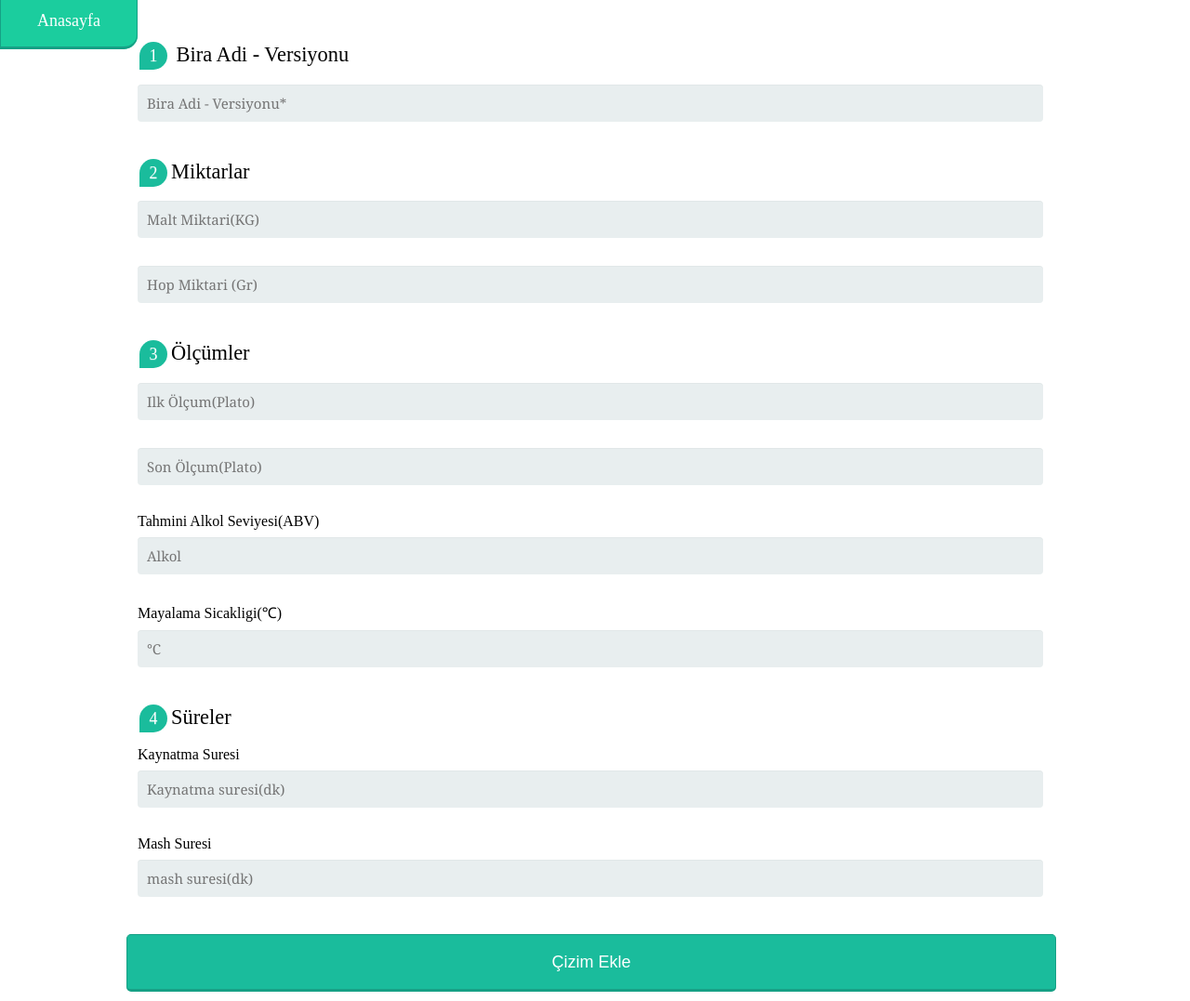
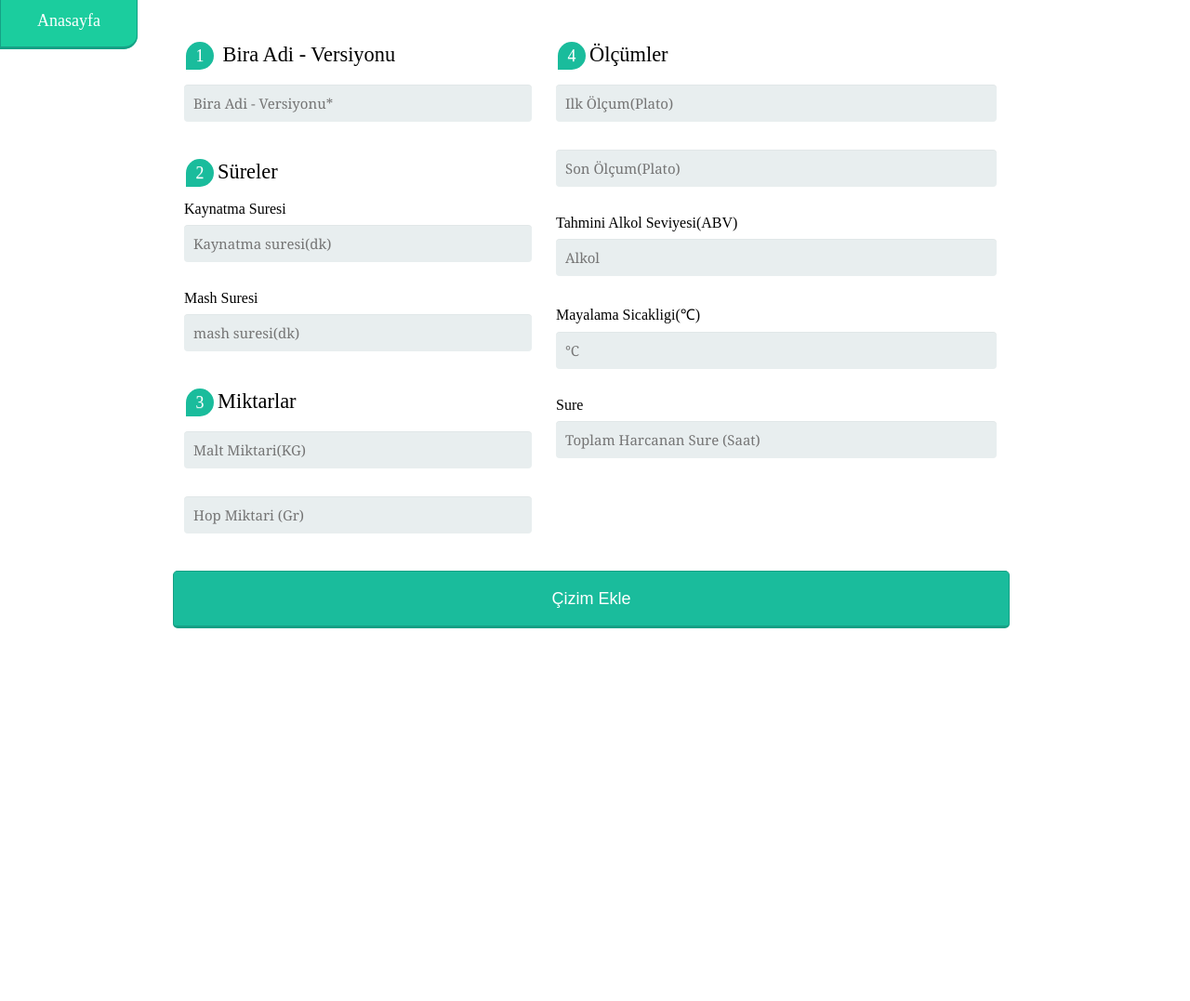
Before and after one commit to halitcelik/BeerGraph, a Django app: page /form in a window 1280 px wide. Shown: the whole page at 93% size. After the commit the page ends 676 px from the top, so only its background shows below. Run offline with Django 3.2, Linux system fonts and the light colour scheme.

Commit message:
some style works and new field in the model

```diff
--- a/graph/models.py
+++ b/graph/models.py
@@ -15,6 +15,7 @@ class Beer(models.Model):
     mayalama = models.IntegerField()
     kaynatma = models.IntegerField()
     mash_time = models.IntegerField()
+    sure = models.FloatField()
 
     def __str__(self):
         return self.name
--- a/graph/serializers.py
+++ b/graph/serializers.py
@@ -17,6 +17,7 @@ class BeerListSerializer(serializers.ModelSerializer):
             'kaynatma',
             'mash_time',
             'mayalama',
+            'sure',
         )
 
 
@@ -33,4 +34,5 @@ class BeerCreateSerializer(serializers.ModelSerializer):
             'kaynatma',
             'mash_time',
             'mayalama',
+            'sure',
         )
--- a/graph/static/graph.js
+++ b/graph/static/graph.js
@@ -5,10 +5,11 @@ var biraArray = [
           ['Son O.',],
           ['Malt Miktari (KG)',],
           ['Hop Miktari (Gr)',],
-          ['abv',],
+          ['ABV',],
           ['Kaynatma'],
           ['Mash (dk)',],
           ['Mayalama(℃)',],
+          ['sure',],
         ]
 
 
@@ -20,7 +21,6 @@ fetch('/api/list')
         const values = Object.values(graph)
         var counter = 0;
         for(var value of values){
-            console.log(biraArray[counter])
             biraArray[counter].push(value)
             counter++
         }
--- a/graph/templates/form.html
+++ b/graph/templates/form.html
@@ -9,7 +9,9 @@
     margin-top:0;
 }
 .form-main-wrapper{
-    max-width: 1000px;
+    justify-content: space-between;
+    display: flex;
+    max-width: 900px;
     margin: auto;
 }
 .form-main-wrapper fieldset{
@@ -69,9 +71,7 @@
     border-radius: 15px 15px 15px 0px;
 }
 
-.form-main-wrapper input[type="submit"],
-.form-main-wrapper input[type="button"]
-{
+.submit-button{
     position: relative;
     display: block;
     padding: 19px 39px 18px 39px;
@@ -81,7 +81,7 @@
     font-size: 18px;
     text-align: center;
     font-style: normal;
-    width: 100%;
+    width: 900px;
     border: 1px solid #16a085;
     border-width: 1px 1px 3px;
     margin-bottom: 10px;
@@ -106,12 +106,17 @@
     background-color: #1bcd9e;
 }
 
-.form-main-wrapper input[type="submit"]:hover,
-.form-main-wrapper button:hover
+.submit-button:hover
 {
     background: #1bcd9e;
     cursor: pointer;
-}</style>
+}
+
+.left-block{
+    max-width: 400px;
+}
+
+</style>
 
 {% endblock css %}
 
@@ -123,33 +128,42 @@
 </header>
     <form id="form">
         <div class="form-main-wrapper">
+            <div class="left-block">
                 <fieldset>
                     <legend><span class="number">1</span> Bira Adi - Versiyonu</legend>
                     <input type="text" id="name" name="name" required placeholder="Bira Adi - Versiyonu*">
                 </fieldset>
                 <fieldset>
-                <legend><span class="number">2</span>Miktarlar</legend>
+                    <legend><span class="number">2</span>Süreler</legend>
+                    <label for="kaynatma">Kaynatma Suresi</label>
+                    <input type="number" required="true" placeholder="Kaynatma suresi(dk)" name="kaynatma">
+                    <label for="mash_time">Mash Suresi</label>
+                    <input type="number" required="true" placeholder="mash suresi(dk)" name="mash_time">
+                </fieldset>
+                <fieldset>
+                    <legend><span class="number">3</span>Miktarlar</legend>
                     <input type="number" id="malt_miktari" name="malt_miktari" placeholder="Malt Miktari(KG)">
                     <input type="number" id="hop_miktari" name="hop_miktari" placeholder="Hop Miktari (Gr)">
                 </fieldset>
+            </div>
+            <div class="right-block">
                 <fieldset>
-                <legend><span class="number">3</span>Ölçümler</legend>
+                <legend><span class="number">4</span>Ölçümler</legend>
                 <input type="number" name="ilk_olcum" id="ilkOlcum" step="0.1" placeholder="Ilk Ölçum(Plato)">
                 <input type="number"  name="son_olcum" id="sonOlcum" step="0.1" placeholder="Son Ölçum(Plato)">
                 <label for="abv">Tahmini Alkol Seviyesi(ABV)</label>
                 <input type="number" required disabled step="0.01" id="abv" name="abv" placeholder="Alkol" value="">
                 <label for="mayalama">Mayalama Sicakligi(&#8451;)</label>
                 <input type="number" required step="1" id="mayalama" name="mayalama" placeholder="&#8451;" value="">
+                <label for="sure">Sure</label>
+                <input type="number" name="sure" placeholder="Toplam Harcanan Sure (Saat)" >
            </fieldset>
-           <fieldset>
-                <legend><span class="number">4</span>Süreler</legend>
-                <label for="kaynatma">Kaynatma Suresi</label>
-                <input type="number" required="true" placeholder="Kaynatma suresi(dk)" name="kaynatma">
-                <label for="mash_time">Mash Suresi</label>
-                <input type="number" required="true" placeholder="mash suresi(dk)" name="mash_time">
-            </fieldset>
-                <input type="submit" value="Çizim Ekle">
             </div>
+
+
+
+        </div>
+         <input class="submit-button" type="submit" value="Çizim Ekle">
     </form>
 {% endblock body %}
 
```
Also changed, not shown: graph/static/form.js (+0 -13 lines), db.sqlite3, graph/migrations/0003_beer_sure.py (added). Lines whose indentation alone changed are shown as unchanged.
